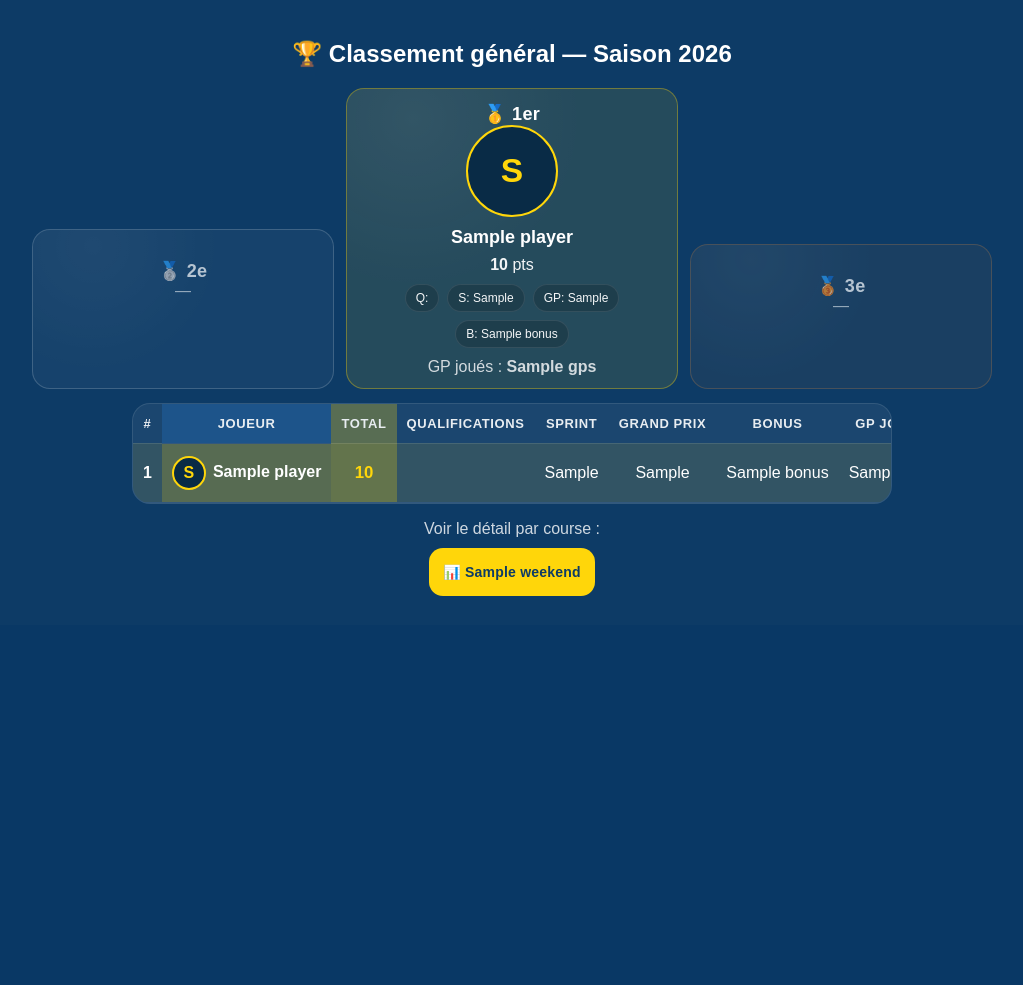
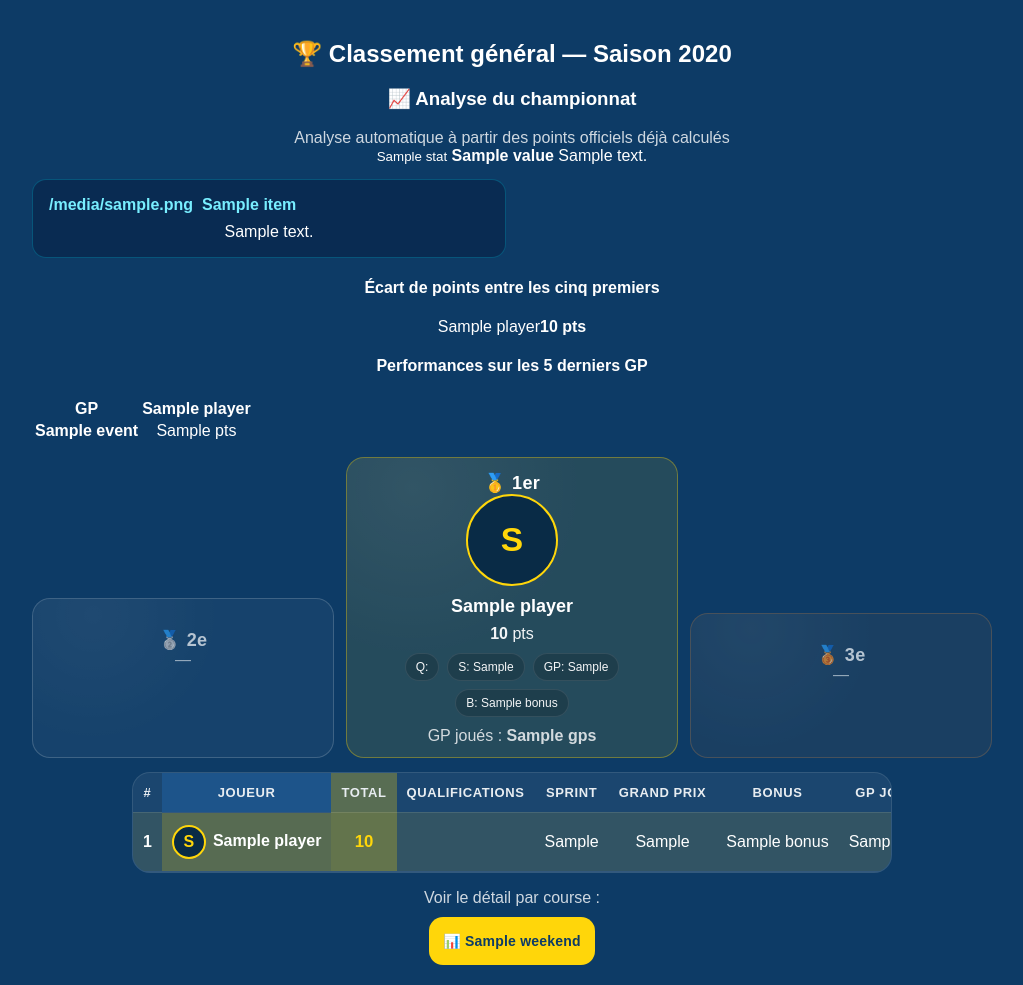
Before and after one commit to benjaminsoler07-lang/motogp-jeu, a Python web app: template templates/classement_general.html in a window 1280 px wide. Shown: the part 175-1160 px from the top of the page, without its empty margins (128-1151 px from the left). Before the commit the page ends 771 px from the top, so only its background shows below. Run offline with Jinja, Linux system fonts and the light colour scheme; the template is opened without the code that fills it: most values are stand-ins (such as "Sample title", 1, 10 or a date in 2020).

Commit message:
feat: afficher analyse championnat, écarts et performances récentes

```diff
--- a/templates/classement_general.html
+++ b/templates/classement_general.html
@@ -98,10 +98,66 @@
     }
   </style>
 
-  <h2>🏆 Classement général — Saison {{ request.args.get('season') or '2026' }}</h2>
+  <h2>🏆 Classement général — Saison {{ season_year|default(request.args.get('season') or '2026') }}</h2>
 
   {% if notice %}
     <p class="notice">{{ notice }}</p>
+  {% endif %}
+
+  {% if championship_analysis is defined and championship_analysis.cards %}
+    <section class="gp-season-analysis" aria-labelledby="season-analysis-title">
+      <div class="gp-public-section-heading">
+        <h3 id="season-analysis-title">📈 Analyse du championnat</h3>
+        <span class="muted">Analyse automatique à partir des points officiels déjà calculés</span>
+      </div>
+      <div class="gp-season-cards">
+        {% for stat in championship_analysis.cards %}
+          <article class="gp-season-card">
+            <small>{{ stat.label }}</small>
+            <strong>{{ stat.value }}</strong>
+            <span>{{ stat.detail }}</span>
+          </article>
+        {% endfor %}
+      </div>
+      <div class="gp-analysis-grid">
+        {% for item in championship_analysis.comments %}
+          <article class="gp-analysis-item">
+            <div class="gp-analysis-heading"><span aria-hidden="true">{{ item.icon }}</span><strong>{{ item.title }}</strong></div>
+            <p>{{ item.text }}</p>
+          </article>
+        {% endfor %}
+      </div>
+      <div class="gp-season-charts">
+        <div class="gp-season-chart">
+          <h4>Écart de points entre les cinq premiers</h4>
+          {% for player in championship_analysis.bars %}
+            <div class="gp-vote-line">
+              <div class="gp-vote-label"><span>{{ player.name }}</span><strong>{{ player.total }} pts</strong></div>
+              <div class="gp-vote-track"><span style="width:{{ player.percent }}%"></span></div>
+            </div>
+          {% endfor %}
+        </div>
+        <div class="gp-season-chart">
+          <h4>Performances sur les 5 derniers GP</h4>
+          <div class="gp-season-recent-scroll">
+            <table class="gp-season-recent-table">
+              <thead>
+                <tr><th scope="col">GP</th>{% for player in championship_analysis.top_players %}<th scope="col">{{ player }}</th>{% endfor %}</tr>
+              </thead>
+              <tbody>
+                {% for event in championship_analysis.recent %}
+                  <tr><th scope="row">{{ event.label }}</th>
+                    {% for result in event.values %}
+                      <td>{{ result.pts if result.pts is not none else '—' }}</td>
+                    {% endfor %}
+                  </tr>
+                {% endfor %}
+              </tbody>
+            </table>
+          </div>
+        </div>
+      </div>
+    </section>
   {% endif %}
 
   {% if rows and rows|length > 0 %}
```
